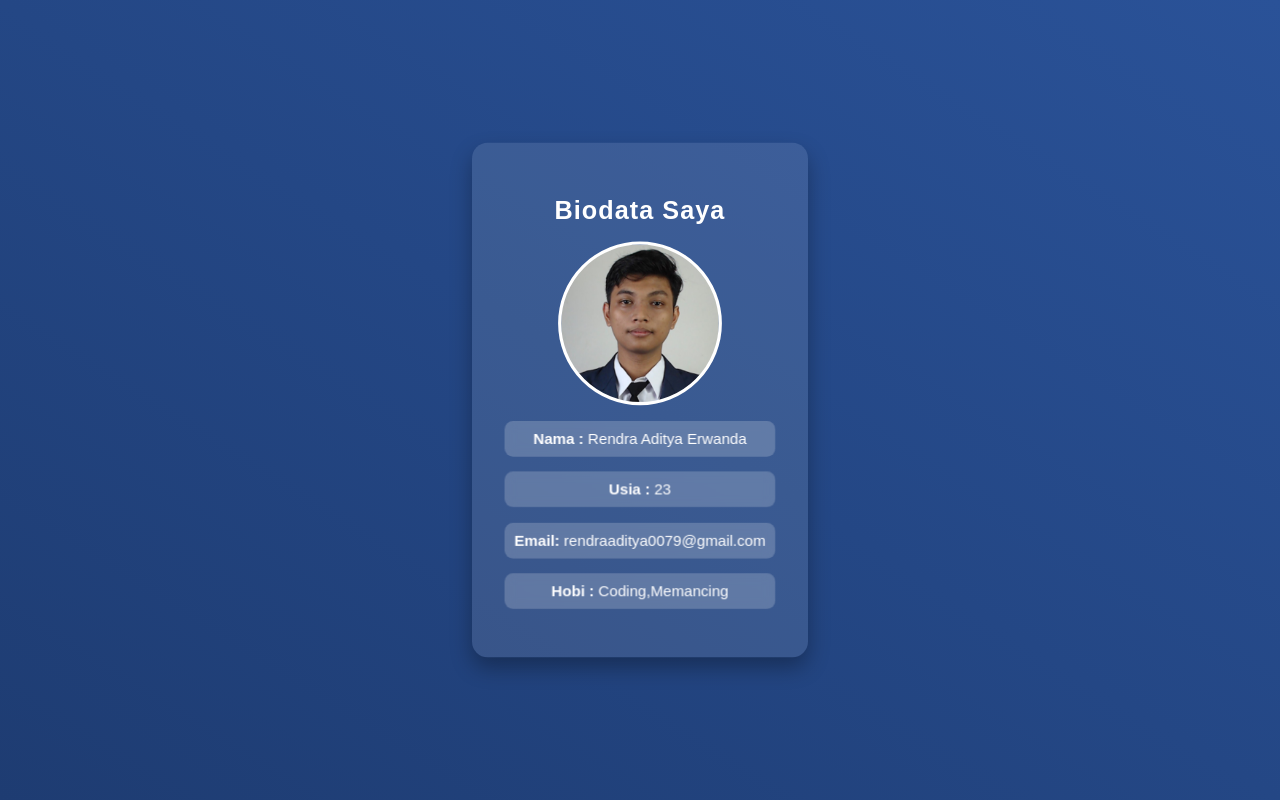
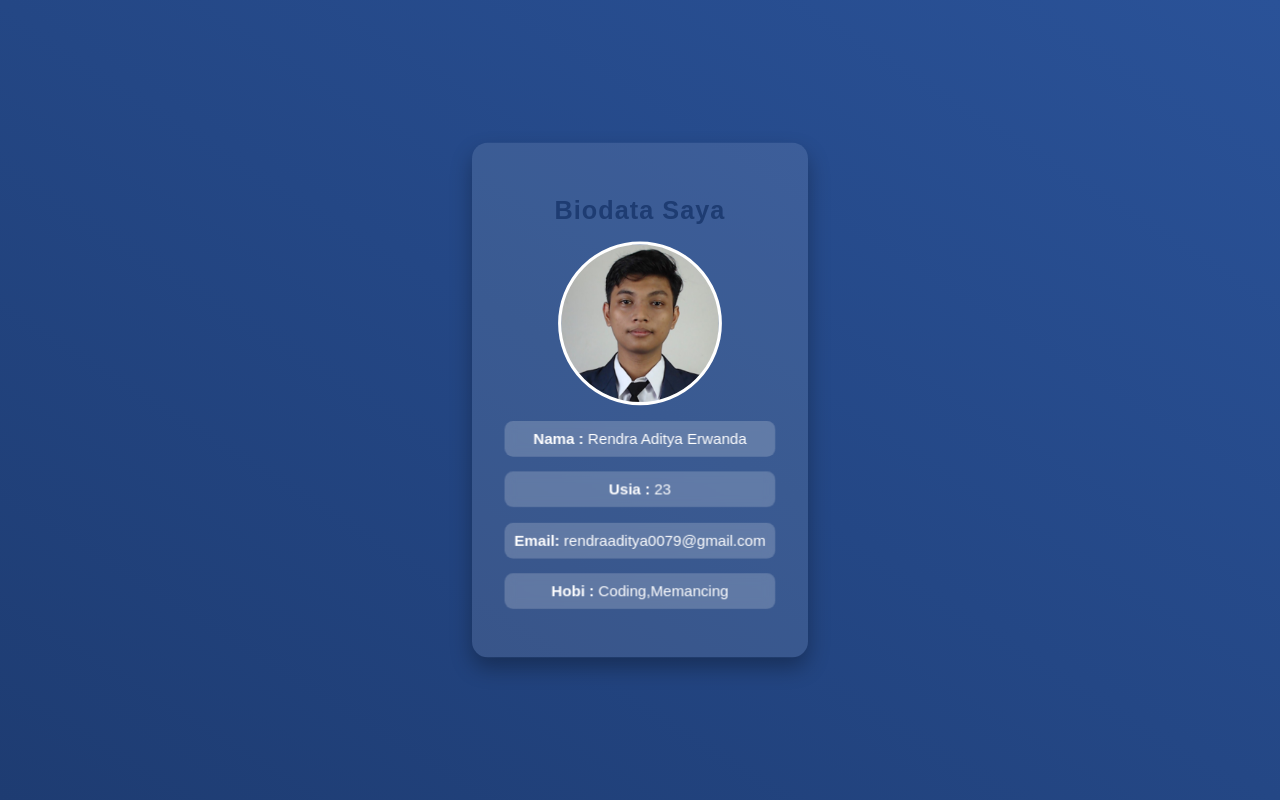
Before and after one commit to RendraAditya/BiodataRendra, a plain HTML site: page index.html in a window 1280 px wide. In both pictures the pointer is over the element "Biodata Saya". Drawn offline with Linux system fonts and the light colour scheme.

Commit message:
Update style.css

```diff
--- a/style.css
+++ b/style.css
@@ -50,7 +50,7 @@ h2 {
   font-size: 0.9rem;
   text-align: center;
 }
-.bio-desc p:hover {
+.bio-desc p:hover, h2:hover {
   color: #1e3c72;
 }
 
```
